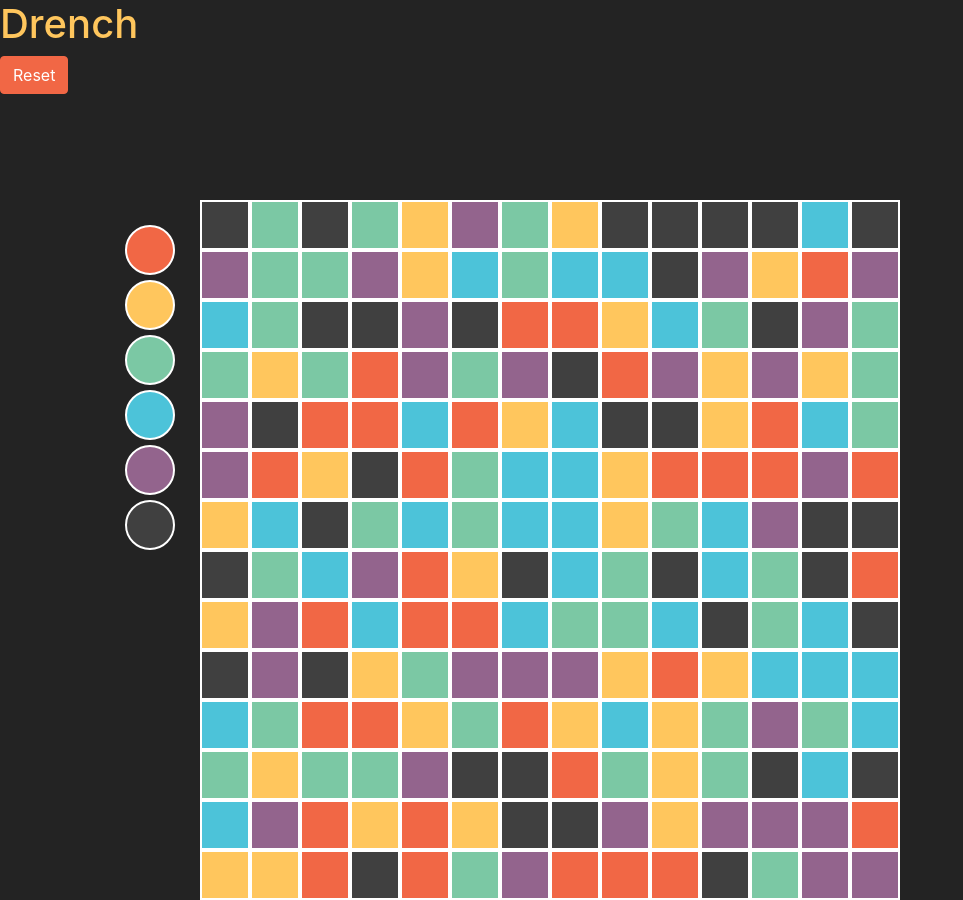
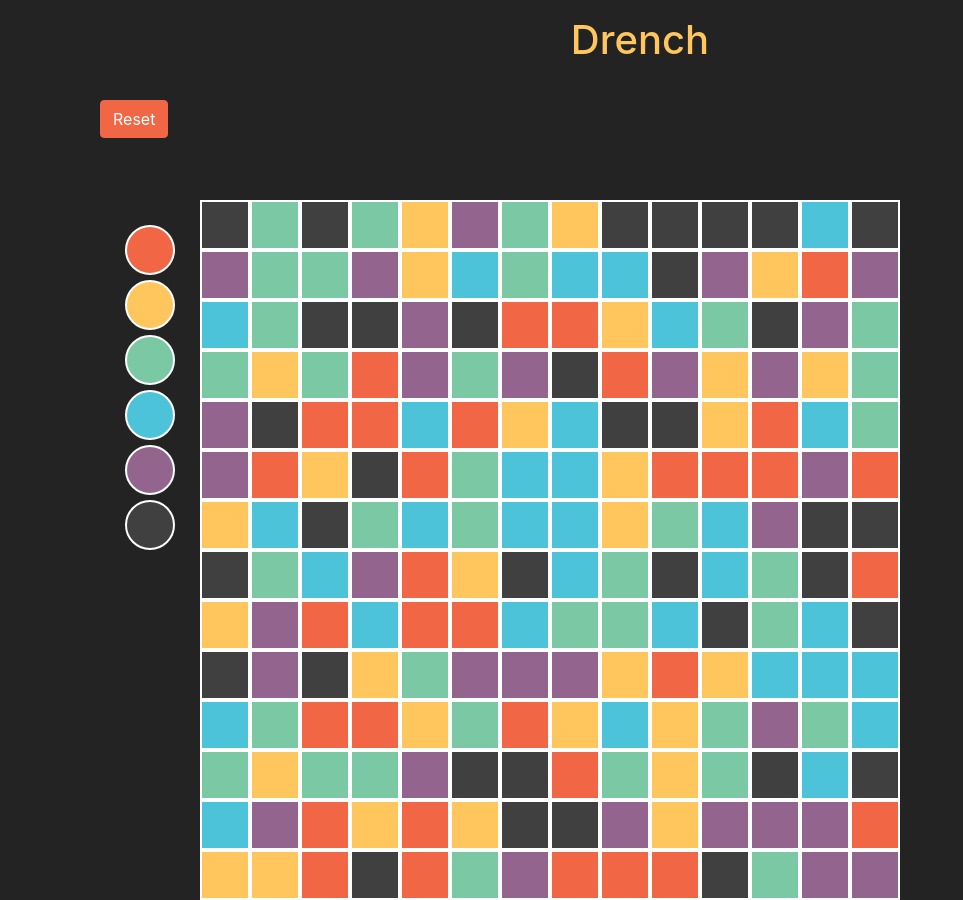
Before and after one commit to mstamle/drench, a website: page src/index.html in a window 1280 px wide. Shown: the whole page, without its empty margins (0-963 px from the left). Drawn offline with nearby package versions, Linux system fonts and the light colour scheme; files that its build step writes are made by us from their sources.

Commit message:
Graphic updated

```diff
--- a/src/index.html
+++ b/src/index.html
@@ -12,7 +12,6 @@
 
     <h1>Drench</h1>
 
-    <button id="reset" class="btn btn-primary">Reset</button>
     <div id="canvas">
         <div id="c1" class="box color1"></div>
         <div id="c2" class="box color2"></div>
@@ -21,6 +20,7 @@
         <div id="c5" class="box color5"></div>
         <div id="c6" class="box color6"></div>
 
+        <button id="reset" class="btn btn-primary">Reset</button>
     </div>
 
     <script src="js/jquery-3.3.1.min.js"></script>
--- a/src/scss/_base.scss
+++ b/src/scss/_base.scss
@@ -1,6 +1,11 @@
 body {
     background-color: #232323;
     color: #FFC65D;
+}
+
+h1 {
+    text-align: center;
+    margin: .4em;
 }
 .box {
     display: block;
```
